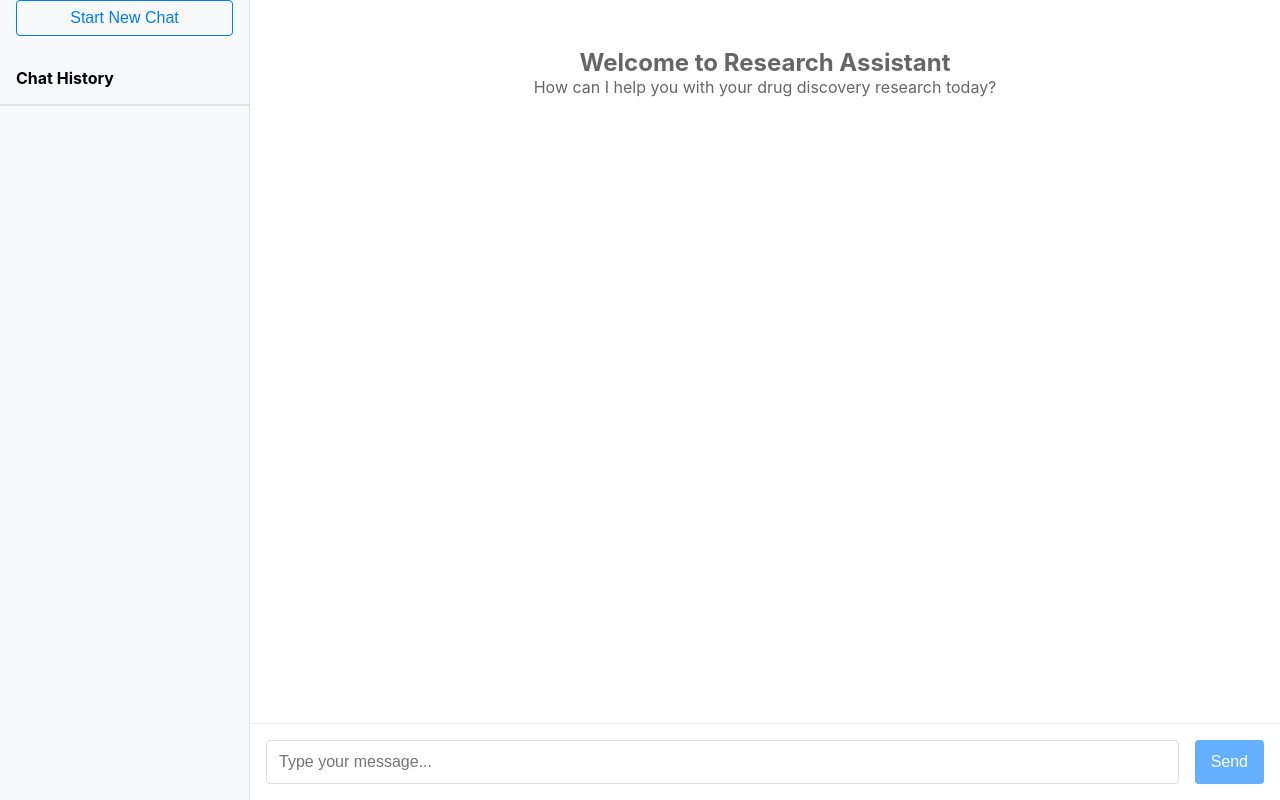
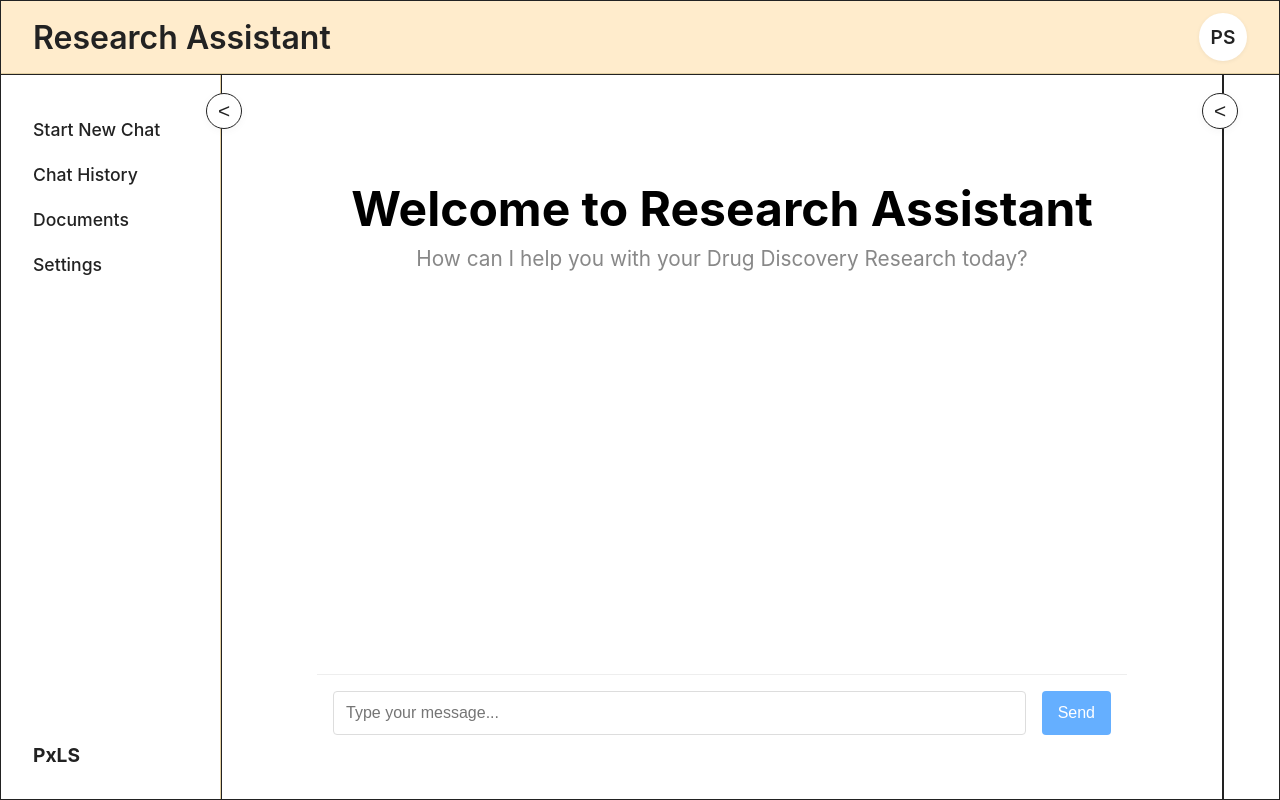
Before and after one commit to PulkiD/pxls_frontend, a React (Vite) app: page /chat in a window 1280 px wide. Built offline with nearby package versions, Linux system fonts and the light colour scheme.

Commit message:
updated the chatbot UI

```diff
--- a/src/components/Chat/Message.tsx
+++ b/src/components/Chat/Message.tsx
@@ -9,35 +9,36 @@ interface MessageProps {
 
 const MessageContainer = styled.div<{ isUser: boolean }>`
   display: flex;
-  justify-content: ${props => props.isUser ? 'flex-end' : 'flex-start'};
-  margin: 1rem 0;
+  flex-direction: column;
+  align-items: ${props => props.isUser ? 'flex-end' : 'flex-start'};
+  margin: 1.2rem 0;
 `;
 
 const MessageBubble = styled.div<{ isUser: boolean }>`
-  max-width: 70%;
-  padding: 1rem;
-  border-radius: 1rem;
+  max-width: 60%;
+  padding: 1rem 1.25rem;
+  border-radius: 1.2rem;
   background: ${props => props.isUser ? '#007bff' : '#f0f0f0'};
   color: ${props => props.isUser ? 'white' : '#333'};
-  box-shadow: 0 1px 2px rgba(0, 0, 0, 0.1);
+  box-shadow: 0 1px 2px rgba(0, 0, 0, 0.08);
+  font-size: 1rem;
+  word-break: break-word;
 `;
 
-const Timestamp = styled.div`
-  font-size: 0.75rem;
-  color: #666;
-  margin-top: 0.25rem;
-  text-align: right;
+const Timestamp = styled.div<{ isUser: boolean }>`
+  font-size: 0.8rem;
+  color: #888;
+  margin-top: 0.3rem;
+  text-align: ${props => props.isUser ? 'right' : 'left'};
 `;
 
 const Message: React.FC<MessageProps> = ({ content, isUser, timestamp }) => {
   return (
     <MessageContainer isUser={isUser}>
-      <div>
-        <MessageBubble isUser={isUser}>
-          {content}
-        </MessageBubble>
-        <Timestamp>{timestamp}</Timestamp>
-      </div>
+      <MessageBubble isUser={isUser}>
+        {content}
+      </MessageBubble>
+      <Timestamp isUser={isUser}>{timestamp}</Timestamp>
     </MessageContainer>
   );
 };
--- /dev/null
+++ b/src/components/CollapsibleSidebar.tsx
@@ -0,0 +1,80 @@
+import React from 'react';
+import styled, { css } from 'styled-components';
+
+interface CollapsibleSidebarProps {
+  collapsed: boolean;
+  onToggle: () => void;
+  position?: 'left' | 'right';
+  width?: number;
+  collapsedWidth?: number;
+  children: React.ReactNode;
+}
+
+const SidebarContainer = styled.div<{
+  collapsed: boolean;
+  position: 'left' | 'right';
+  width: number;
+  collapsedWidth: number;
+}>`
+  position: relative;
+  display: flex;
+  flex-direction: column;
+  background: #fff;
+  border-${({ position }) => (position === 'left' ? 'right' : 'left')}: 1px solid #222;
+  width: ${({ collapsed, width, collapsedWidth }) => (collapsed ? `${collapsedWidth}px` : `${width}px`)};
+  min-width: ${({ collapsed, width, collapsedWidth }) => (collapsed ? `${collapsedWidth}px` : `${width}px`)};
+  max-width: ${({ collapsed, width, collapsedWidth }) => (collapsed ? `${collapsedWidth}px` : `${width}px`)};
+  transition: width 0.3s cubic-bezier(.4,0,.2,1);
+  z-index: 2;
+`;
+
+const ToggleButton = styled.button<{
+  position: 'left' | 'right';
+}>`
+  position: absolute;
+  top: 18px;
+  ${({ position }) =>
+    position === 'left'
+      ? css`right: -22px;`
+      : css`left: -22px;`}
+  width: 36px;
+  height: 36px;
+  border-radius: 50%;
+  border: 1.5px solid #222;
+  background: #fff;
+  color: #222;
+  display: flex;
+  align-items: center;
+  justify-content: center;
+  font-size: 1.3rem;
+  cursor: pointer;
+  z-index: 3;
+  box-shadow: 0 2px 8px rgba(0,0,0,0.04);
+`;
+
+const CollapsibleSidebar: React.FC<CollapsibleSidebarProps> = ({
+  collapsed,
+  onToggle,
+  position = 'left',
+  width = 220,
+  collapsedWidth = 56,
+  children,
+}) => {
+  return (
+    <SidebarContainer
+      collapsed={collapsed}
+      position={position}
+      width={width}
+      collapsedWidth={collapsedWidth}
+    >
+      <ToggleButton onClick={onToggle} position={position} aria-label="Toggle sidebar">
+        {position === 'left'
+          ? (collapsed ? '>' : '<')
+          : (collapsed ? '<' : '>')}
+      </ToggleButton>
+      {!collapsed && children}
+    </SidebarContainer>
+  );
+};
+
+export default CollapsibleSidebar;
--- a/src/components/SideNavBar.tsx
+++ b/src/components/SideNavBar.tsx
@@ -18,11 +18,12 @@ const Sidebar = styled.div`
   border-right: 1px solid #e2cfa2;
   display: flex;
   flex-direction: column;
-  justify-content: space-between;
+  height: 100%;
 `;
 
 const NavSection = styled.div`
   padding: 2rem 0 0 0;
+  flex: 1 1 auto;
 `;
 
 const NavItemDiv = styled.div<{ active?: boolean }>`
@@ -42,11 +43,12 @@ const SidebarFooter = styled.div`
   font-weight: 700;
   font-size: 1.2rem;
   color: #222;
+  flex-shrink: 0;
+  margin-top: auto;
 `;
 
 const SideNavBar: React.FC<SideNavBarProps> = ({ navItems, footerText }) => (
   <Sidebar>
-    <div>
     <NavSection>
       {navItems.map((item, idx) => (
         <NavItemDiv
@@ -58,7 +60,6 @@ const SideNavBar: React.FC<SideNavBarProps> = ({ navItems, footerText }) => (
         </NavItemDiv>
       ))}
     </NavSection>
-    </div>
     <SidebarFooter>{footerText}</SidebarFooter>
   </Sidebar>
 );
--- a/src/pages/LandingPage/index.tsx
+++ b/src/pages/LandingPage/index.tsx
@@ -1,7 +1,8 @@
-import React from 'react';
+import React, { useState } from 'react';
 import styled from 'styled-components';
 import TopNavBar from '../../components/TopNavBar';
 import SideNavBar from '../../components/SideNavBar';
+import CollapsibleSidebar from '../../components/CollapsibleSidebar';
 import Placard from '../../components/Placard';
 
 const PageContainer = styled.div`
@@ -85,6 +86,8 @@ const services = [
 ];
 
 const LandingPage: React.FC = () => {
+  const [leftCollapsed, setLeftCollapsed] = useState(false);
+
   const handleServiceClick = (path: string) => {
     window.open(path, '_blank');
   };
@@ -102,7 +105,13 @@ const LandingPage: React.FC = () => {
     <PageContainer>
       <TopNavBar logoText="PhoenixLS" profileInitials="PS" onLogoClick={handleLogoClick} onProfileClick={handleProfileClick} />
       <MainArea>
-        <SideNavBar navItems={navItems} footerText="PxLS" />
+        <CollapsibleSidebar
+          collapsed={leftCollapsed}
+          onToggle={() => setLeftCollapsed((c) => !c)}
+          position="left"
+        >
+          <SideNavBar navItems={navItems} footerText="PxLS" />
+        </CollapsibleSidebar>
         <Content>
           <Welcome>
             <WelcomeTitle>Welcome to PhoenixLS</WelcomeTitle>
--- a/src/pages/ResearchAssistant/index.tsx
+++ b/src/pages/ResearchAssistant/index.tsx
@@ -1,32 +1,88 @@
-import React, { useState } from 'react';
+import React, { useState, useRef, useEffect } from 'react';
 import styled from 'styled-components';
+import TopNavBar from '../../components/TopNavBar';
+import SideNavBar from '../../components/SideNavBar';
+import CollapsibleSidebar from '../../components/CollapsibleSidebar';
 import Message from '../../components/Chat/Message';
 import ChatInput from '../../components/Chat/ChatInput';
-import ChatHistory from '../../components/Chat/ChatHistory';
 
-const ChatContainer = styled.div`
+const PageContainer = styled.div`
   display: flex;
+  flex-direction: column;
   height: 100vh;
+  border: 1px solid #222;
 `;
 
-const ChatMain = styled.div`
+const MainArea = styled.div`
+  display: flex;
+  flex: 1;
+  border-top: 1px solid #222;
+  position: relative;
+`;
+
+const Content = styled.div`
   flex: 1;
   display: flex;
   flex-direction: column;
+  align-items: stretch;
+  justify-content: flex-start;
+  position: relative;
+  background: #fff;
+  border-left: 1px solid #222;
+  border-right: 1px solid #222;
+  transition: margin 0.3s cubic-bezier(.4,0,.2,1);
 `;
 
-const MessagesContainer = styled.div`
-  flex: 1;
-  overflow-y: auto;
-  padding: 1rem;
-  background: white;
+const ChatWindow = styled.div`
+  flex: 1 1 0;
+  display: flex;
+  flex-direction: column;
+  justify-content: flex-end;
+  width: 90%;
+  max-width: 1200px;
+  margin: 0 auto;
+  padding: 0 0 1.5rem 0;
 `;
 
-const WelcomeMessage = styled.div`
+const MessagesList = styled.div`
+  flex: 1 1 0;
+  overflow-y: auto;
+  padding: 2.5rem 1.5rem 1rem 1.5rem;
+  display: flex;
+  flex-direction: column;
+  gap: 0.5rem;
+`;
+
+const Welcome = styled.div`
   text-align: center;
-  padding: 2rem;
-  color: #666;
+  margin-top: 4rem;
 `;
+
+const WelcomeTitle = styled.h1`
+  font-size: 3rem;
+  font-weight: 700;
+  margin-bottom: 0.5rem;
+`;
+
+const WelcomeSubtitle = styled.div`
+  font-size: 1.3rem;
+  color: #888;
+  font-weight: 400;
+`;
+
+const ChatInputContainer = styled.div`
+  width: 90%;
+  max-width: 1200px;
+  margin: 0 auto;
+  padding-bottom: 1.5rem;
+`;
+
+const navItems = [
+  { label: 'Start New Chat' },
+  { label: 'Chat History' },
+  { label: 'Documents' },
+  { label: 'Settings' },
+];
 
 interface Message {
   id: string;
@@ -48,6 +104,9 @@ const ResearchAssistant: React.FC = () => {
   const [activeConversation, setActiveConversation] = useState<string | undefined>();
   const [isLoading, setIsLoading] = useState(false);
   const [error, setError] = useState<string | null>(null);
+  const [leftCollapsed, setLeftCollapsed] = useState(false);
+  const [rightCollapsed, setRightCollapsed] = useState(true);
+  const messagesEndRef = useRef<HTMLDivElement>(null);
 
   const handleSendMessage = async (content: string) => {
     setError(null); // Clear previous errors
@@ -132,21 +191,32 @@ const ResearchAssistant: React.FC = () => {
     return conversation?.messages || [];
   };
 
+  // Scroll to bottom when messages change
+  useEffect(() => {
+    if (messagesEndRef.current) {
+      messagesEndRef.current.scrollIntoView({ behavior: 'smooth' });
+    }
+  }, [activeConversation, conversations]);
+
   return (
-    <ChatContainer>
-      <ChatHistory
-        conversations={conversations}
-        onSelect={handleSelectConversation}
-        onNewChat={handleNewChat}
-        activeId={activeConversation}
-      />
-      <ChatMain>
-        <MessagesContainer>
+    <PageContainer>
+      <TopNavBar logoText="Research Assistant" profileInitials="PS" />
+      <MainArea>
+        <CollapsibleSidebar
+          collapsed={leftCollapsed}
+          onToggle={() => setLeftCollapsed((c) => !c)}
+          position="left"
+        >
+          <SideNavBar navItems={navItems} footerText="PxLS" />
+        </CollapsibleSidebar>
+        <Content>
+          <ChatWindow>
+            <MessagesList>
               {!activeConversation ? (
-            <WelcomeMessage>
-              <h2>Welcome to Research Assistant</h2>
-              <p>How can I help you with your drug discovery research today?</p>
-            </WelcomeMessage>
+                <Welcome>
+                  <WelcomeTitle>Welcome to Research Assistant</WelcomeTitle>
+                  <WelcomeSubtitle>How can I help you with your Drug Discovery Research today?</WelcomeSubtitle>
+                </Welcome>
               ) : (
                 getCurrentMessages().map(message => (
                   <Message
@@ -157,15 +227,23 @@ const ResearchAssistant: React.FC = () => {
                   />
                 ))
               )}
-          {error && (
-            <div style={{ color: 'red', textAlign: 'center', marginTop: '1rem' }}>
-              {error} <button onClick={() => setError(null)}>Dismiss</button>
-            </div>
-          )}
-        </MessagesContainer>
+              <div ref={messagesEndRef} />
+            </MessagesList>
+            <ChatInputContainer>
               <ChatInput onSend={handleSendMessage} disabled={isLoading} />
-      </ChatMain>
-    </ChatContainer>
+            </ChatInputContainer>
+          </ChatWindow>
+        </Content>
+        <CollapsibleSidebar
+          collapsed={rightCollapsed}
+          onToggle={() => setRightCollapsed((c) => !c)}
+          position="right"
+        >
+          {/* Placeholder for future network panel */}
+          <></>
+        </CollapsibleSidebar>
+      </MainArea>
+    </PageContainer>
   );
 };
 
```
Lines whose indentation alone changed are shown as unchanged.
